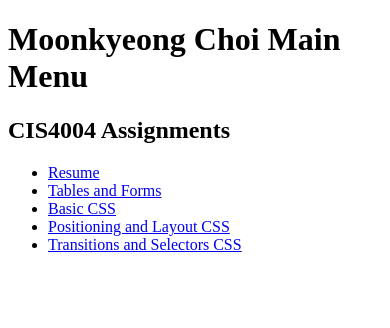
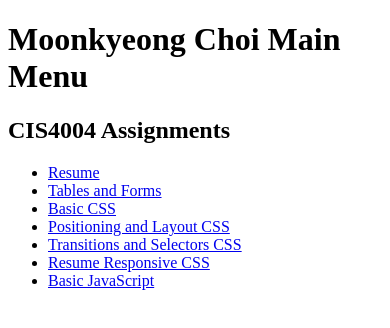
Before and after one commit to MoonkyeongC/moonkyeong.github.io, a plain HTML site: page index.html in a window 390 px wide. Drawn offline with Linux system fonts and the light colour scheme.

Commit message:
Added resume responsive css and basic javascript folders

```diff
--- a/index.html
+++ b/index.html
@@ -19,6 +19,8 @@
                 <li><a href="Basic CSS/index.html">Basic CSS</a></li>
                 <li><a href="Positioning and Layout CSS/index.html">Positioning and Layout CSS</a></li>
                 <li><a href="Transitions and Selectors CSS/index.html">Transitions and Selectors CSS</a></li>
+                <li><a href="Resume Responsive CSS/index.html">Resume Responsive CSS</a></li>
+                <li><a href="Basic JavaScript/index.html">Basic JavaScript</a></li>
             </ul>
         </main>
     </body>
```
Also changed, not shown: Basic JavaScript/index.html (added), Resume Responsive CSS/index.html (added).
